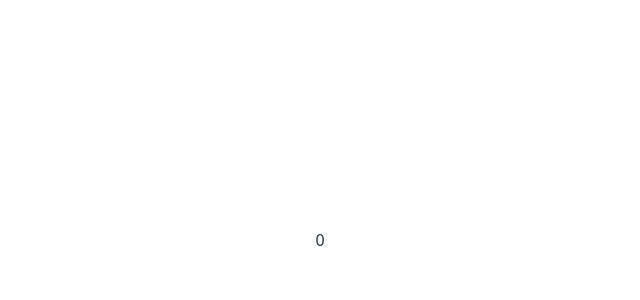
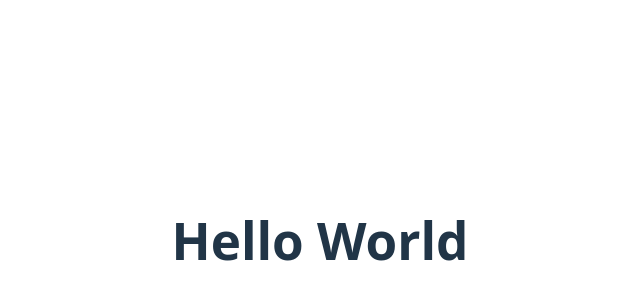
Before and after one commit to iconenemy/test-app, a React (Vite) app: page / in a window 1280 px wide. Shown: the part 160-460 px from the top of the page, without its empty margins (320-960 px from the left). Built offline with nearby package versions, Linux system fonts and the light colour scheme.

Commit message:
Refactor App component to remove unnecessary elements and display a simple "Hello World" message.

```diff
--- a/src/App.jsx
+++ b/src/App.jsx
@@ -8,8 +8,10 @@ function App() {
 
   return (
     <>
-      {count}
-      </>
+      <div>
+        <h1>Hello World</h1>
+      </div>
+    </>
   )
 }
 
```
